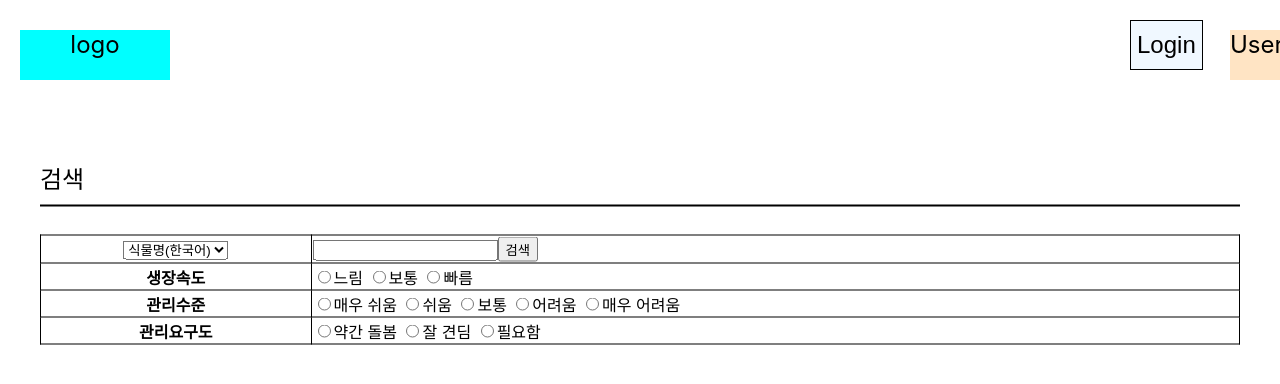
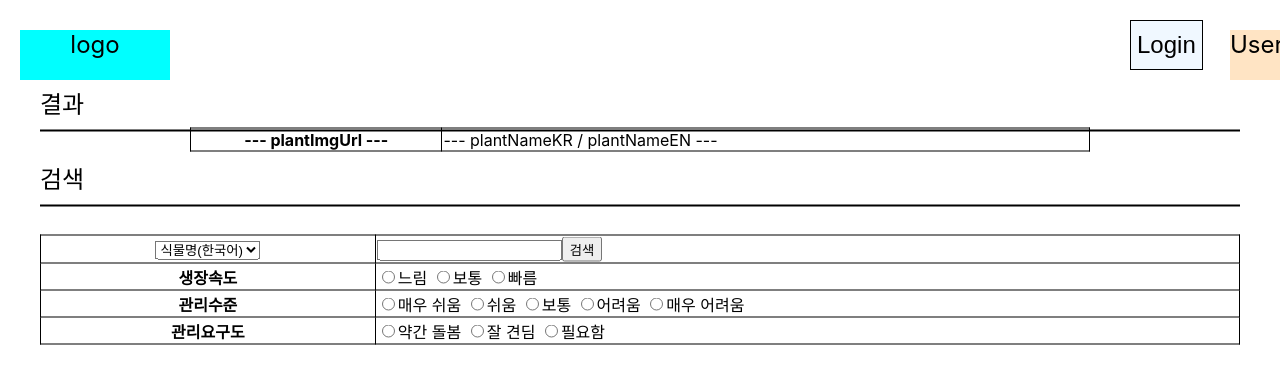
Before and after one commit to Yujin-nKim/2022-Software-Engineering-FR, a React (Create React App) app in the folder plantweb/: page /main in a window 1280 px wide. Shown: the top 384 px of the page. Built offline with nearby package versions, Linux system fonts and the light colour scheme; the HTML template or start-up script is replaced by a standard one.

Commit message:
[FEAT] searchResult component + css & [MODIFY] main page

```diff
--- /dev/null
+++ b/plantweb/src/component/searchResult.css
@@ -0,0 +1,27 @@
+table, td, th{
+    border: 1px solid black;
+    border-collapse: collapse;
+}
+
+#result_table{
+    width: 900px;
+}
+
+th{
+    width: 250px;
+}
+
+td{
+    width: 650px;
+}
+
+#searchResult_div, #result_div{
+    position: absolute;
+    left: 50%;
+    transform: translate(-50%, -50%);
+}
+
+p{
+    font-size:x-large;
+    margin-bottom: 10px;
+}
--- /dev/null
+++ b/plantweb/src/component/searchResult.js
@@ -0,0 +1,17 @@
+import "./searchResult.css"
+
+
+export const SearchResult = () => {
+    return (
+        <div id ="searchResult_div">
+            <table id="result_table">
+                <tr>
+                    <th>--- plantImgUrl ---</th>
+                    <td>--- plantNameKR / plantNameEN ---</td>
+                </tr>
+            </table>
+        </div>
+    );
+}
+
+export default SearchResult;
--- a/plantweb/src/page/main.css
+++ b/plantweb/src/page/main.css
@@ -2,6 +2,8 @@ table, td, th{
     border: 1px solid black;
     border-collapse: collapse;
 }
+
+
 
 #search_div{
     position: absolute;
@@ -17,7 +19,7 @@ hr{
     background: black;
 }
 
-table{
+#search_table{
     width: 1200px;
 }
 
--- a/plantweb/src/page/main.js
+++ b/plantweb/src/page/main.js
@@ -1,4 +1,5 @@
 import Header from "../component/header";
+import SearchResult from "../component/searchResult";
 import "./main.css"
 
 export const Main=()=>{
@@ -10,7 +11,7 @@ export const Main=()=>{
                 <p>검색</p>
                 <hr></hr>
                 <br></br>
-                <table>
+                <table id="search_table">
                     <tr>
                         <th>
                             <select name="searchType">
@@ -72,6 +73,11 @@ export const Main=()=>{
                 </table>
             </div>
 
+            <div id="result_div">
+                <p>결과</p>
+                <hr></hr>
+                <SearchResult></SearchResult>
+            </div>
         </div>
     );
 
```
